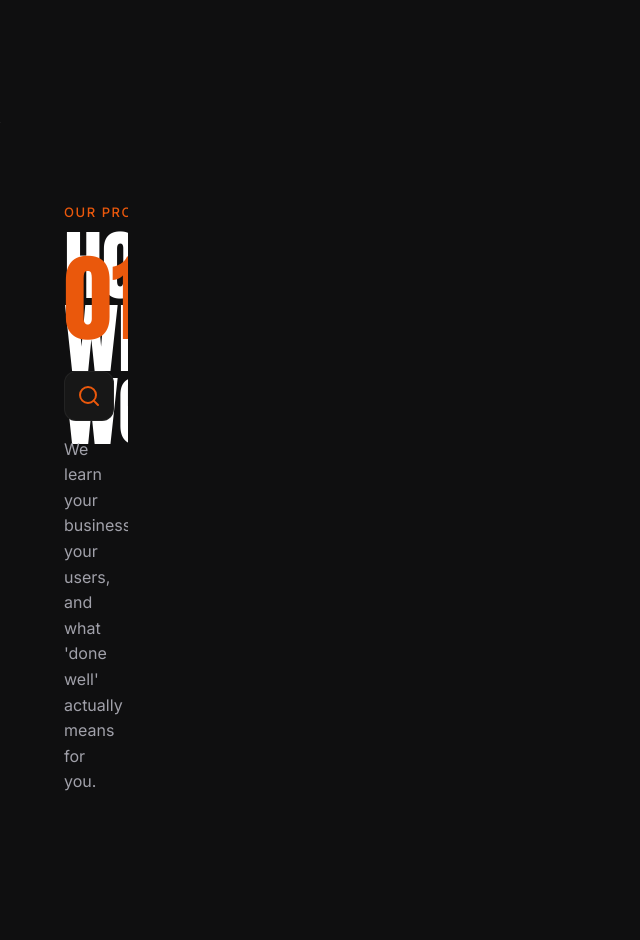
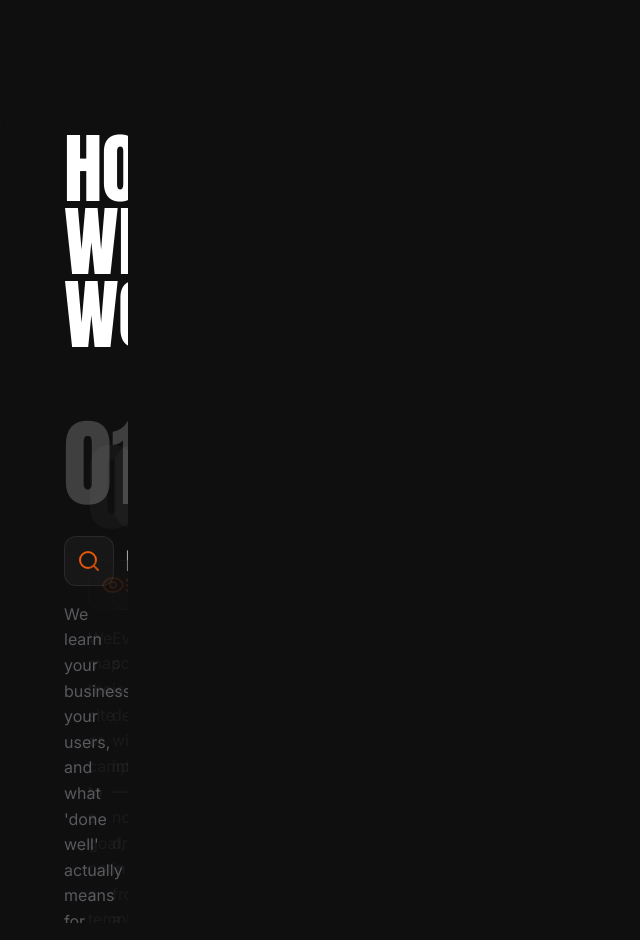
Before and after one commit to KalyaRaunak/Con_Portfolio, a React (Vite) app: page / in a window 1280 px wide. Shown: the part 11060-12000 px from the top of the page, without its empty margins (0-640 px from the left). Built offline with nearby package versions, Linux system fonts and the light colour scheme.

Commit message:
fix(timeline): rewrite Timeline scroll animation to fix layout overflow glitches and provide smooth step reveals

```diff
--- a/src/components/Timeline.tsx
+++ b/src/components/Timeline.tsx
@@ -115,7 +115,7 @@ export default function Timeline() {
         return;
       }
 
-      // Desktop: Pinned horizontal grid with staggered off-screen slide-ins (Unchanged Animation)
+      // Desktop: Smooth Pinned Scroll Timeline
       const progressBar = progressBarRef.current;
       if (!progressBar) return;
 
@@ -123,51 +123,81 @@ export default function Timeline() {
         scrollTrigger: {
           trigger: container,
           pin: true,
-          scrub: 0.5,
+          scrub: 0.8,
           start: "top top",
-          end: "+=1800", // Pinned scroll length
+          end: "+=1200", // Smooth pinned scroll distance
           invalidateOnRefresh: true,
         }
       });
 
-      // Extend progress line across from left to right
-      pinTimeline.fromTo(progressBar,
+      // 1. Draw orange connector line across from left to right
+      pinTimeline.fromTo(
+        progressBar,
         { scaleX: 0 },
         { scaleX: 1, ease: "none", duration: 1.0 },
         0
       );
 
-      // Stagger sliding in each step horizontally from off-screen right
+      // 2. Sequential step highlights and slide reveals
       const steps = container.querySelectorAll(".timeline-step-desktop");
       steps.forEach((step, idx) => {
-        if (idx === 0) return; // Step 1 is already sitting in its column
-
         const stepNum = step.querySelector(".timeline-num-desktop");
         const iconContainer = step.querySelector(".timeline-icon-container");
-        const screenWidth = window.innerWidth;
+        const stepTitle = step.querySelector(".timeline-title-desktop");
+        const stepDesc = step.querySelector(".timeline-desc-desktop");
 
-        pinTimeline.fromTo(
-          step,
-          { opacity: 0, x: () => screenWidth },
-          { opacity: 1, x: 0, ease: "power2.out", duration: 0.25 },
-          (idx - 1) / (steps.length - 1)
-        );
+        const startTime = idx / (steps.length - 1);
+
+        if (idx > 0) {
+          // Reveal step cards after step 1
+          pinTimeline.fromTo(
+            step,
+            { opacity: 0.15, y: 24 },
+            { opacity: 1, y: 0, ease: "power2.out", duration: 0.2 },
+            startTime
+          );
+        } else {
+          // Step 1 initial pulse highlight
+          pinTimeline.to(
+            step,
+            { opacity: 1, y: 0, duration: 0.1 },
+            0
+          );
+        }
 
         if (iconContainer) {
           pinTimeline.fromTo(
             iconContainer,
-            { borderColor: "rgba(255, 255, 255, 0.05)", backgroundColor: "#171717" },
-            { borderColor: "#EA580C", backgroundColor: "rgba(234, 88, 12, 0.1)", duration: 0.15 },
-            ((idx - 1) / (steps.length - 1)) + 0.1
+            { borderColor: "rgba(255, 255, 255, 0.08)", backgroundColor: "#171717" },
+            { borderColor: "#EA580C", backgroundColor: "rgba(234, 88, 12, 0.15)", boxShadow: "0 0 15px rgba(234, 88, 12, 0.3)", duration: 0.15 },
+            startTime
           );
         }
 
         if (stepNum) {
           pinTimeline.fromTo(
             stepNum,
-            { filter: "drop-shadow(0 0 0px rgba(234, 88, 12, 0))" },
-            { filter: "drop-shadow(0 0 12px rgba(234, 88, 12, 0.45))", duration: 0.15 },
-            ((idx - 1) / (steps.length - 1)) + 0.1
+            { color: "rgba(255, 255, 255, 0.2)", filter: "drop-shadow(0 0 0px rgba(234, 88, 12, 0))" },
+            { color: "#EA580C", filter: "drop-shadow(0 0 14px rgba(234, 88, 12, 0.5))", duration: 0.15 },
+            startTime
+          );
+        }
+
+        if (stepTitle) {
+          pinTimeline.fromTo(
+            stepTitle,
+            { color: "#A1A1AA" },
+            { color: "#F5F5F5", duration: 0.15 },
+            startTime
+          );
+        }
+
+        if (stepDesc) {
+          pinTimeline.fromTo(
+            stepDesc,
+            { opacity: 0.5 },
+            { opacity: 1, duration: 0.15 },
+            startTime
           );
         }
       });
@@ -179,48 +209,48 @@ export default function Timeline() {
   return (
     <div ref={containerRef} className="relative bg-[#0F0F10] border-t border-white/5" id="process-section">
       {/* Desktop Horizontal View */}
-      <div className="hidden lg:flex flex-col justify-end pb-32 h-screen relative overflow-hidden px-16">
-        {/* Intro Header (Top-Left aligned matching 1st image) */}
-        <div className="absolute top-20 left-16 max-w-lg z-10 select-none">
+      <div className="hidden lg:flex flex-col justify-center h-screen relative overflow-hidden px-12 md:px-16">
+        {/* Intro Header */}
+        <div className="max-w-7xl mx-auto w-full mb-16 select-none">
           <span className="eyebrow text-[#EA580C] uppercase block mb-2">Our Process</span>
           <h2 className="section-headline text-white uppercase">How We Work</h2>
         </div>
 
         {/* 6-Column Layout Container */}
         <div className="relative w-full max-w-7xl mx-auto">
-          {/* Connector line passing behind the centers of the icons */}
-          <div className="absolute top-[148px] left-[24px] right-[14%] h-[2px] bg-white/5 z-0">
+          {/* Connector line passing behind the center of the icons */}
+          <div className="absolute top-[138px] left-[20px] right-[20px] h-[2px] bg-white/10 z-0">
             <div
               ref={progressBarRef}
-              className="h-full bg-[#EA580C] origin-left scale-x-0 w-full"
+              className="h-full bg-[#EA580C] origin-left scale-x-0 w-full shadow-[0_0_12px_#EA580C]"
             />
           </div>
 
-          {/* Grid of Steps (Left-aligned text layout matching 1st image) */}
-          <div className="grid grid-cols-6 gap-8 relative z-10">
+          {/* Grid of Steps */}
+          <div className="grid grid-cols-6 gap-6 relative z-10">
             {STEPS.map((step, idx) => (
               <div
                 key={step.id}
-                className="timeline-step-desktop flex flex-col justify-center select-none text-left"
-                style={{ opacity: idx === 0 ? 1 : 0 }} // Step 1 visible on load
+                className="timeline-step-desktop flex flex-col justify-start select-none text-left transition-opacity duration-300"
+                style={{ opacity: idx === 0 ? 1 : 0.2 }}
               >
                 {/* Step number on top */}
-                <div className="timeline-num-desktop font-display text-[#EA580C] text-8xl leading-none select-none transition-all duration-300">
+                <div className="timeline-num-desktop font-display text-white/20 text-7xl lg:text-8xl leading-none select-none transition-all duration-300">
                   {step.num}
                 </div>
 
-                {/* Icon beside Title (Flex-row layout matching 1st image) */}
+                {/* Icon beside Title */}
                 <div className="flex items-center space-x-3 mt-6 mb-4">
-                  <div className="timeline-icon-container p-3 bg-[#171717] rounded-xl border border-white/5 flex items-center justify-center transition-all duration-300 flex-shrink-0">
+                  <div className="timeline-icon-container p-3 bg-[#171717] rounded-xl border border-white/10 flex items-center justify-center transition-all duration-300 flex-shrink-0">
                     {step.icon}
                   </div>
-                  <h3 className="font-display text-2xl text-[#F5F5F5] uppercase tracking-tight leading-none">
+                  <h3 className="timeline-title-desktop font-display text-xl lg:text-2xl text-[#A1A1AA] uppercase tracking-tight leading-none transition-colors duration-300">
                     {step.title}
                   </h3>
                 </div>
 
                 {/* Description */}
-                <p className="body-default text-[#A1A1AA] text-sm leading-relaxed max-w-[210px]">
+                <p className="timeline-desc-desktop body-default text-[#A1A1AA] text-xs lg:text-sm leading-relaxed opacity-60 transition-opacity duration-300">
                   {step.desc}
                 </p>
               </div>
```
